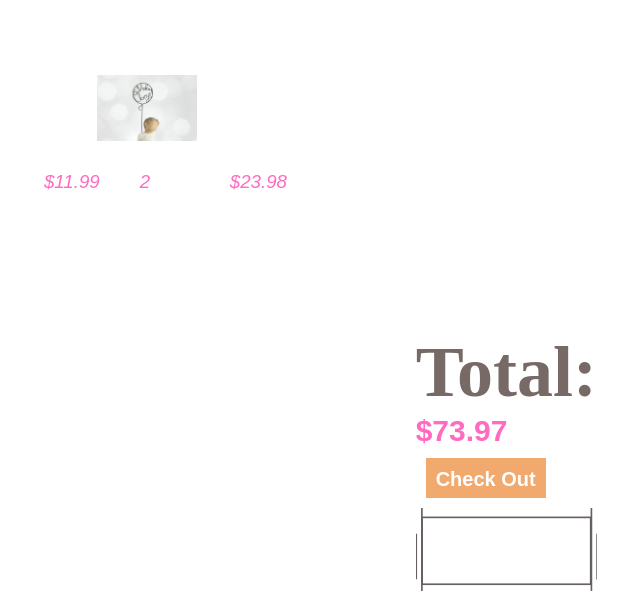
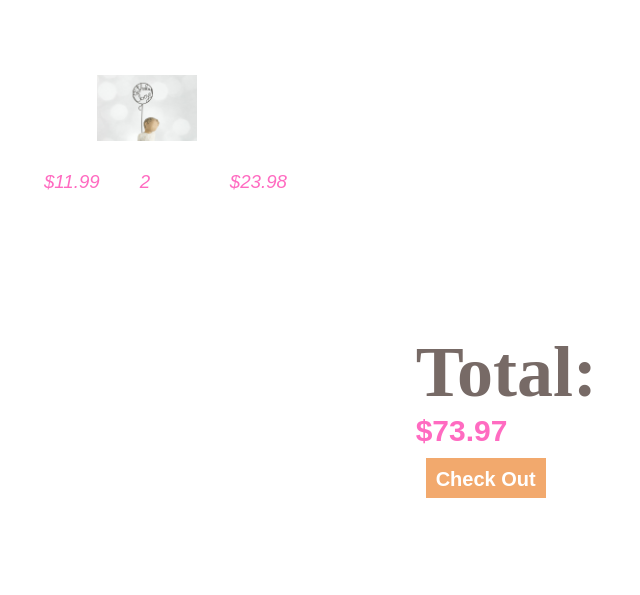
Before and after one commit to antoniam07/antoniam07.github.io, a plain HTML site: page checkout.html in a window 1280 px wide. Shown: the part 569-1164 px from the top of the page, without its empty margins (103-743 px from the left). Drawn offline with Linux system fonts and the light colour scheme; a web font is replaced by a local one.

Commit message:
Update checkout.html

```diff
--- a/checkout.html
+++ b/checkout.html
@@ -57,7 +57,6 @@
     <div id="total">
       <h1> Total:</h1><h4> $73.97<h4>
         <button type="button" id="checkout">Check Out</button>
-   <svg id="Layer_1" data-name="Layer 1" xmlns="http://www.w3.org/2000/svg" viewBox="0 0 123.11 56.65"><defs><style>.cls-1,.cls-2{fill:none;stroke:#665f64;stroke-miterlimit:10;}.cls-1{stroke-width:1.12px;}.cls-2{stroke-width:0.73px;}</style></defs><rect class="cls-1" x="4.18" y="6.36" width="114.39" height="45.39"/><line class="cls-1" x1="3.99" x2="3.99" y2="56.65"/><line class="cls-2" x1="122.74" y1="17.43" x2="122.74" y2="48.48"/><line class="cls-2" x1="0.36" y1="17.43" x2="0.36" y2="48.3"/><line class="cls-1" x1="119.07" x2="119.07" y2="56.65"/></svg>
 
     <footer>
     </footer>
```
